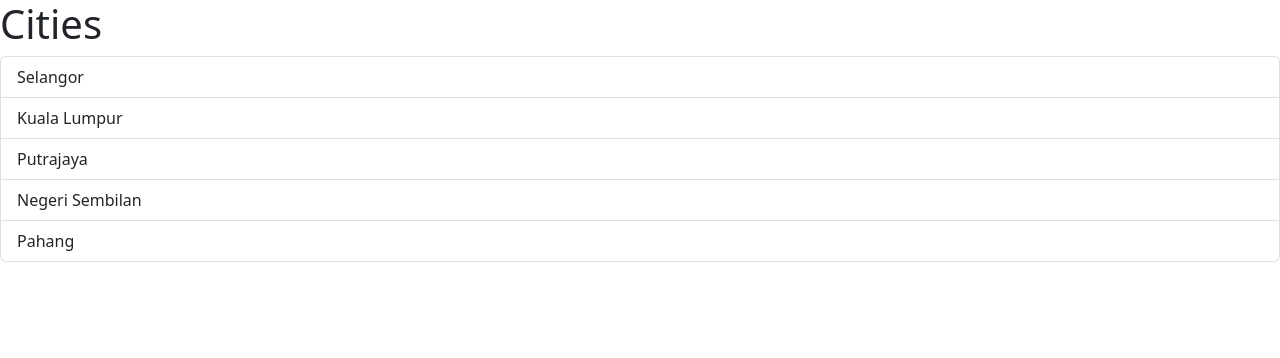
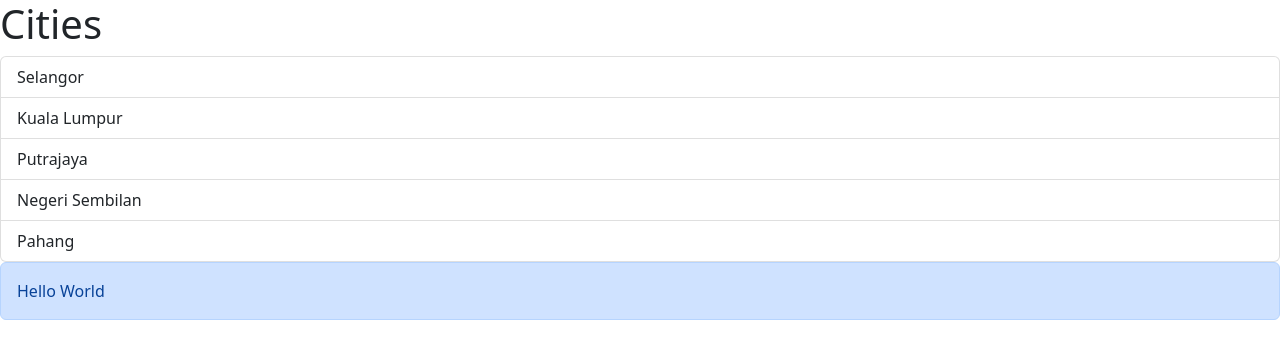
Before and after one commit to AfiqZaidin03/react-app, a React (Vite) app: page / in a window 1280 px wide. Shown: the top 358 px of the page. Built offline with nearby package versions, Linux system fonts and the light colour scheme.

Commit message:
[13] Passing children

```diff
--- a/src/App.tsx
+++ b/src/App.tsx
@@ -1,3 +1,4 @@
+import Alert from "./components/Alert";
 import ListGroup from "./components/ListGroup";
 
 function App() {
@@ -20,6 +21,9 @@
         heading="Cities"
         onSelectItem={handleSelectItem}
       />
+      <Alert>
+        Hello <span>World</span>
+      </Alert>
     </div>
   );
 }
--- /dev/null
+++ b/src/components/Alert.tsx
@@ -0,0 +1,11 @@
+import { ReactNode } from "react";
+
+interface Props {
+  children: ReactNode;
+}
+
+const Alert = ({ children }: Props) => {
+  return <div className="alert alert-primary">{children}</div>;
+};
+
+export default Alert;
```
